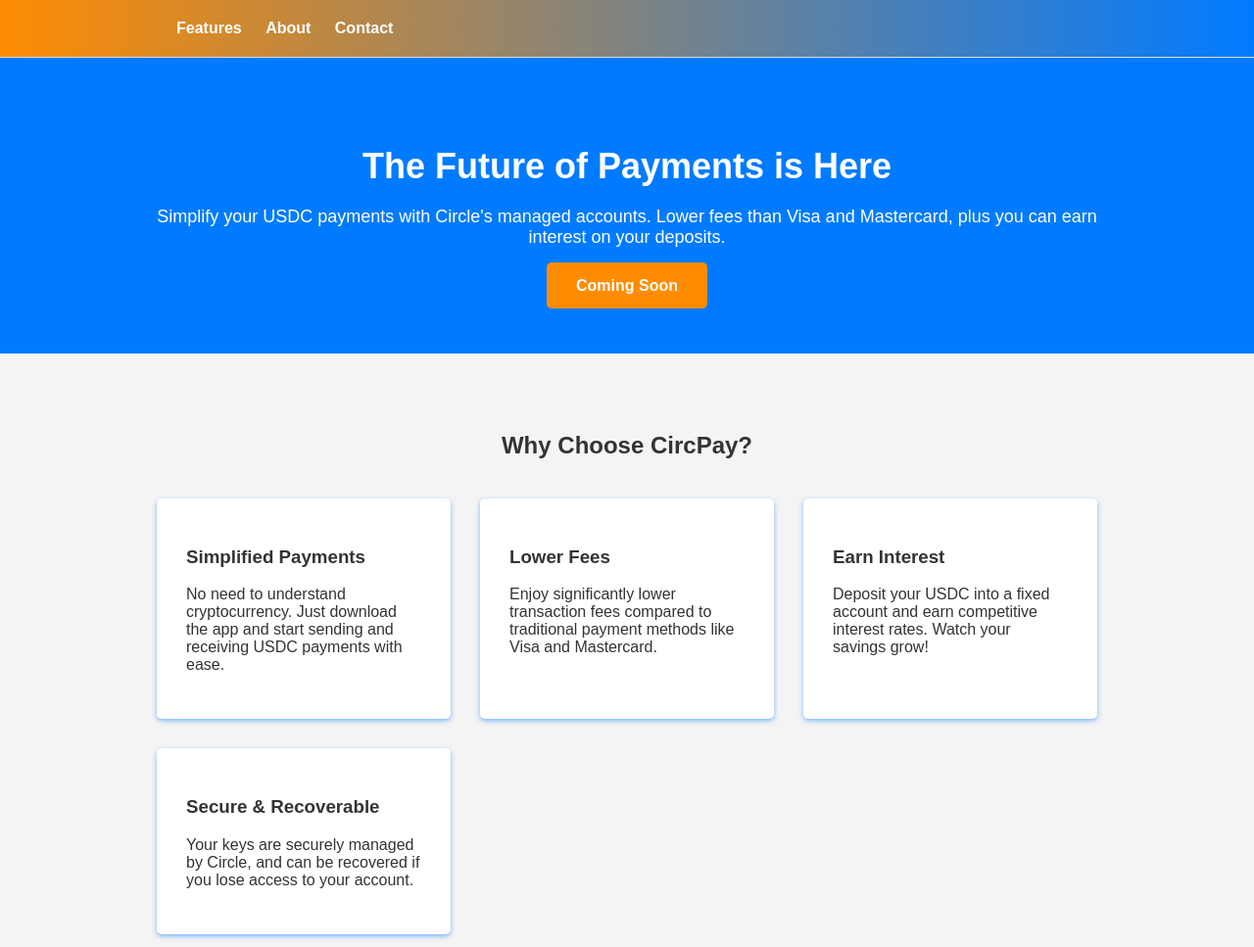
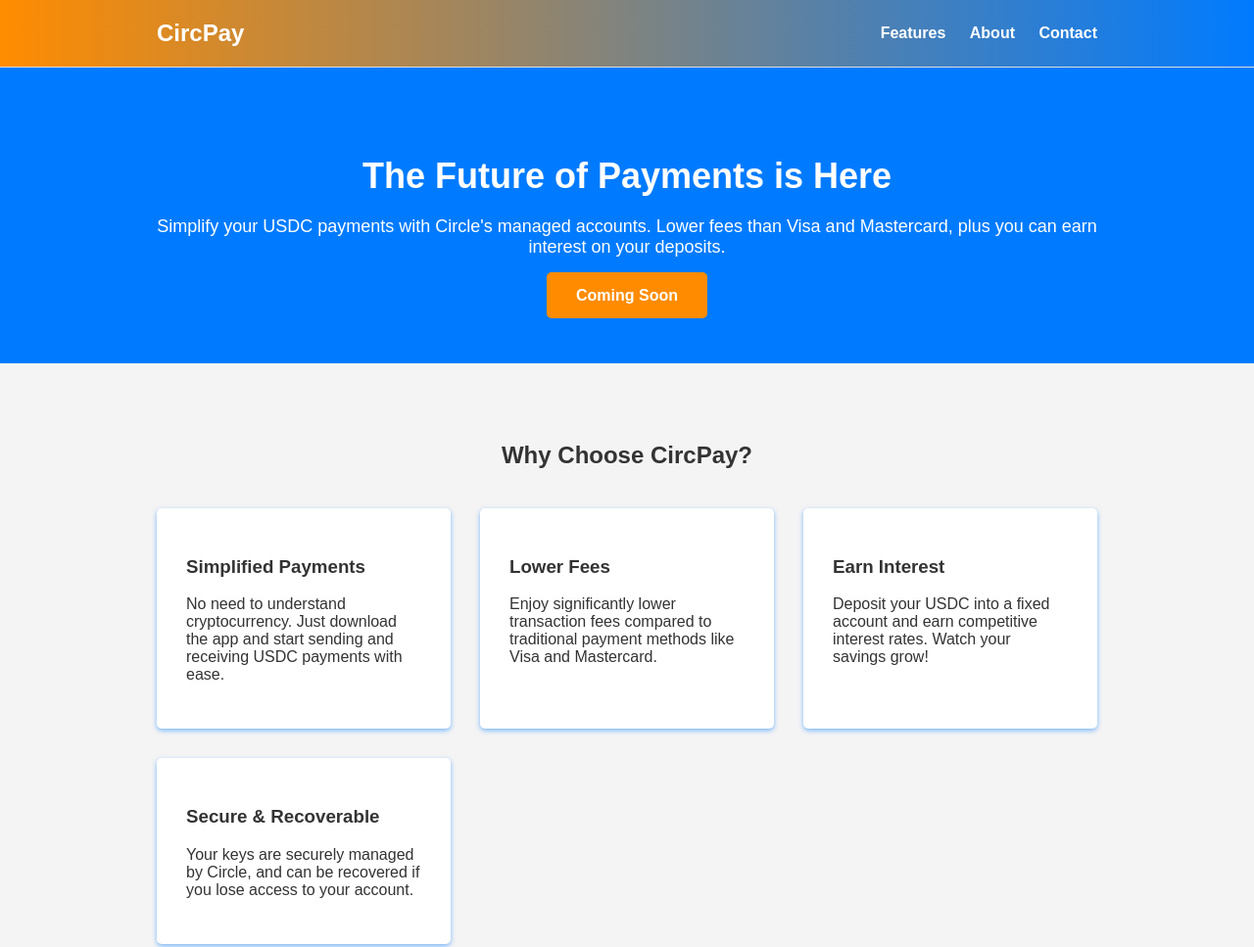
Before and after one commit to jiweylee/circpay, a plain HTML site: page index.html in a window 1280 px wide. Shown: the top 967 px of the page at 98% size. Drawn offline with Linux system fonts and the light colour scheme.

Commit message:
Update index.html

```diff
--- a/index.html
+++ b/index.html
@@ -9,6 +9,9 @@
 <body>
     <header>
         <div class="container">
+            <div class="logo">
+                <h1>CircPay</h1>
+            </div>
             <nav>
                 <ul>
                     <li><a href="#features">Features</a></li>
```
